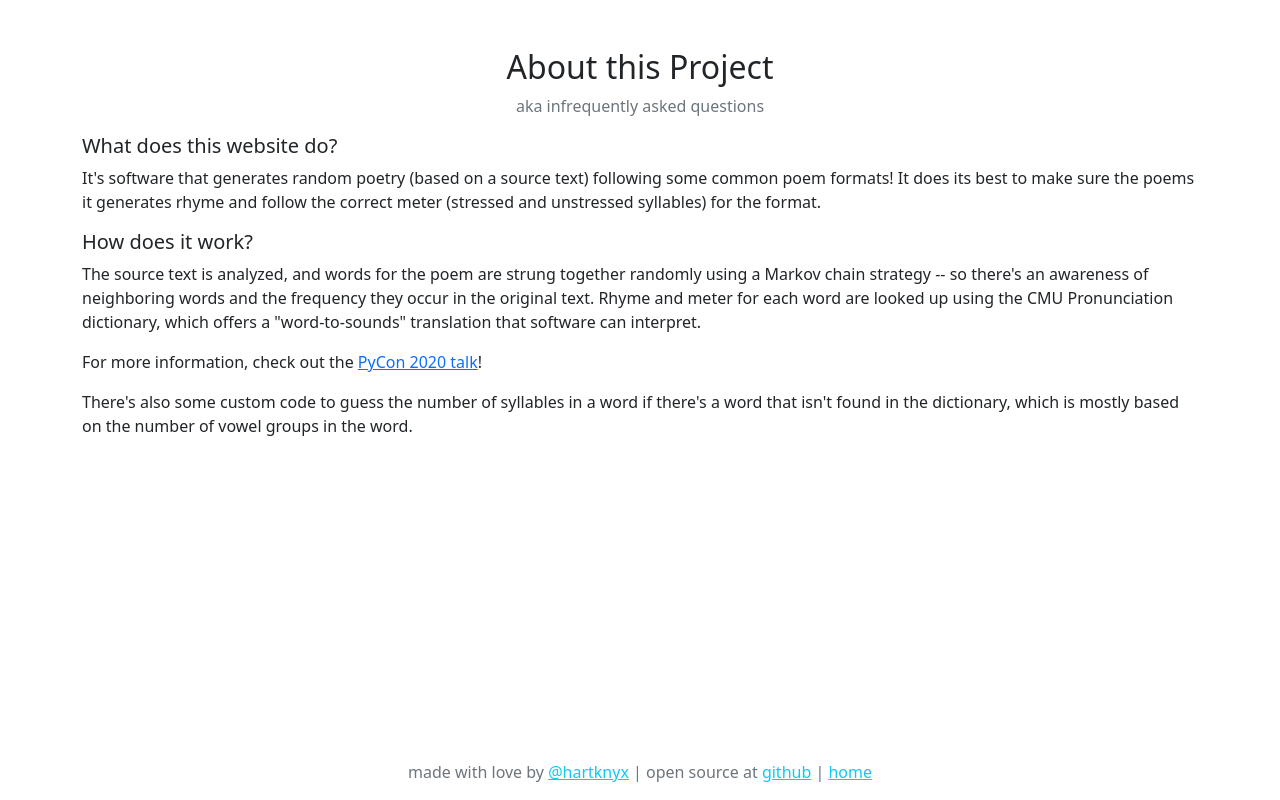
After one commit to katlings/pyambic-pentameter, a Flask app: page /about in a window 1280 px wide. The commit adds this page. Run offline with Flask 2, Linux system fonts and the light colour scheme; parts of the project's set-up code (start-up, migrations or seed data) failed here and were passed over.

Commit message:
Add about page

```diff
--- a/app.py
+++ b/app.py
@@ -101,5 +101,10 @@ def upload():
     return render_template('custom.html', form=form)
 
 
+@app.route('/about')
+def about():
+    return render_template('faq.html')
+
+
 if __name__ == '__main__':
     app.run()
--- a/templates/custom.html
+++ b/templates/custom.html
@@ -38,7 +38,8 @@
     <p>
       made with love by <a class="text-info" href="https://www.twitter.com/hartknyx">@hartknyx</a> |
       open source at <a class="text-info" href="https://www.github.com/katlings/pyambic-pentameter">github</a> |
-      <a href="/">home</a>
+      <a class="text-info" href="/">home</a> |
+      <a class="text-info" href="/about">what's going on?</a>
     </p>
   </footer>
 
--- a/templates/custom_poem.html
+++ b/templates/custom_poem.html
@@ -42,7 +42,8 @@
     <p>
     made with love by <a class="text-info" href="https://www.twitter.com/hartknyx">@hartknyx</a> |
     open source at <a class="text-info" href="https://www.github.com/katlings/pyambic-pentameter">github</a> |
-    <a href="/">home</a>
+    <a class="text-info" href="/">home</a> |
+    <a class="text-info" href="/about">what's going on?</a> |
   </p>
   </footer>
 </body>
--- /dev/null
+++ b/templates/faq.html
@@ -0,0 +1,45 @@
+<!doctype html>
+<html lang="en">
+<head>
+  <meta charset="utf-8">
+  <meta name="viewport" content="width=device-width, initial-scale=1, shrink-to-fit=no">
+  <title>
+    a poem for you <3
+  </title>
+  <link href="https://cdn.jsdelivr.net/npm/bootstrap@5.1.1/dist/css/bootstrap.min.css" rel="stylesheet" integrity="sha384-F3w7mX95PdgyTmZZMECAngseQB83DfGTowi0iMjiWaeVhAn4FJkqJByhZMI3AhiU" crossorigin="anonymous">
+  <link href="{{ url_for('static', filename='style.css') }}" rel="stylesheet">
+</head>
+<body>
+  <div class="container">
+    <div class="row my-5">
+      <div class="col">
+        <h2 class="text-center">About this Project</h2>
+        <p class="text-center text-muted">aka infrequently asked questions</p>
+        <h5>What does this website do?</h5>
+        <p>It's software that generates random poetry (based on a source text)
+        following some common poem formats! It does its best to make sure the
+        poems it generates rhyme and follow the correct meter (stressed and
+        unstressed syllables) for the format.</p>
+        <h5>How does it work?</h5>
+        <p>The source text is analyzed, and words for the poem are strung
+        together randomly using a Markov chain strategy -- so there's an
+        awareness of neighboring words and the frequency they occur in the
+        original text. Rhyme and meter for each word are looked up using the
+        CMU Pronunciation dictionary, which offers a "word-to-sounds"
+        translation that software can interpret.</p>
+        <p>For more information, check out the <a href="https://www.youtube.com/watch?v=2ymZVpuqvSc">PyCon 2020 talk</a>!
+        <p>There's also some custom code to guess the number of syllables in a
+        word if there's a word that isn't found in the dictionary, which is mostly
+        based on the number of vowel groups in the word.</p>
+      </div>
+    </div>
+  </div>
+  <footer class="page-footer mt-5 font-small text-center text-secondary">
+  <p>
+    made with love by <a class="text-info" href="https://www.twitter.com/hartknyx">@hartknyx</a> |
+    open source at <a class="text-info" href="https://www.github.com/katlings/pyambic-pentameter">github</a> |
+    <a class="text-info" href="/">home</a>
+  </p>
+  </footer>
+</body>
+</html>
--- a/templates/generate.html
+++ b/templates/generate.html
@@ -50,7 +50,8 @@
   <p>
     made with love by <a class="text-info" href="https://www.twitter.com/hartknyx">@hartknyx</a> |
     open source at <a class="text-info" href="https://www.github.com/katlings/pyambic-pentameter">github</a> |
-    craigslist text courtesy of <a class="text-info" href="https://www.brittg.com/">brittg</a>
+    craigslist text courtesy of <a class="text-info" href="https://www.brittg.com/">brittg</a> |
+    <a class="text-info" href="/about">what's going on?</a>
   </p>
   </footer>
 </body>
```
